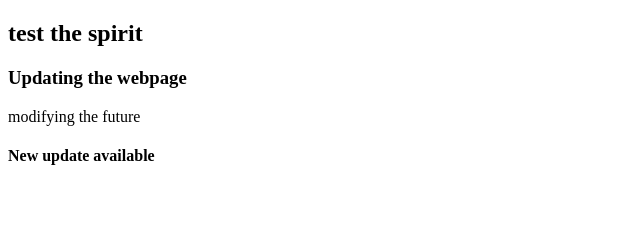
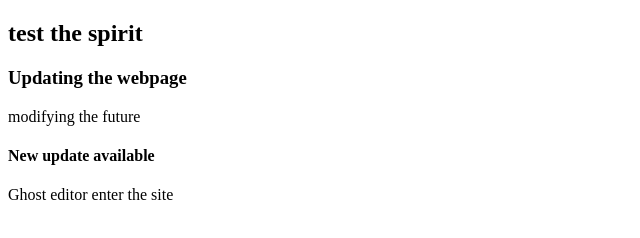
Before and after one commit to midulhasan/first-site, a plain HTML site: page index.html in a window 1280 px wide. Shown: the whole page, without its empty margins (0-640 px from the left). Drawn offline with Linux system fonts and the light colour scheme.

Commit message:
ghost editor is here

```diff
--- a/index.html
+++ b/index.html
@@ -11,6 +11,6 @@
     <h3>Updating the webpage</h3>
     <p>modifying the future</p>
     <h4> New update available</h4>
-
+    <p>Ghost editor enter the site</p>
 </body>
 </html>
```
